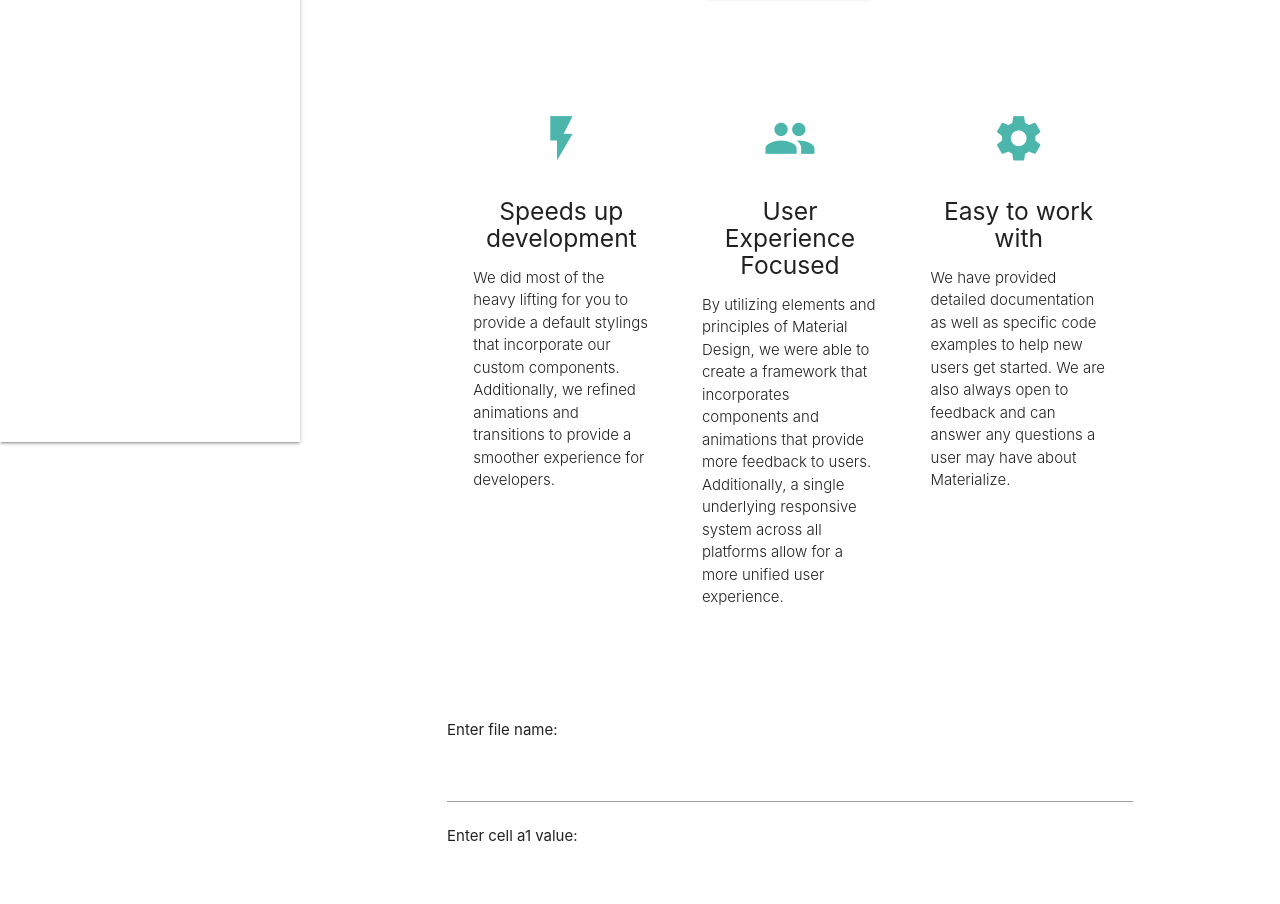
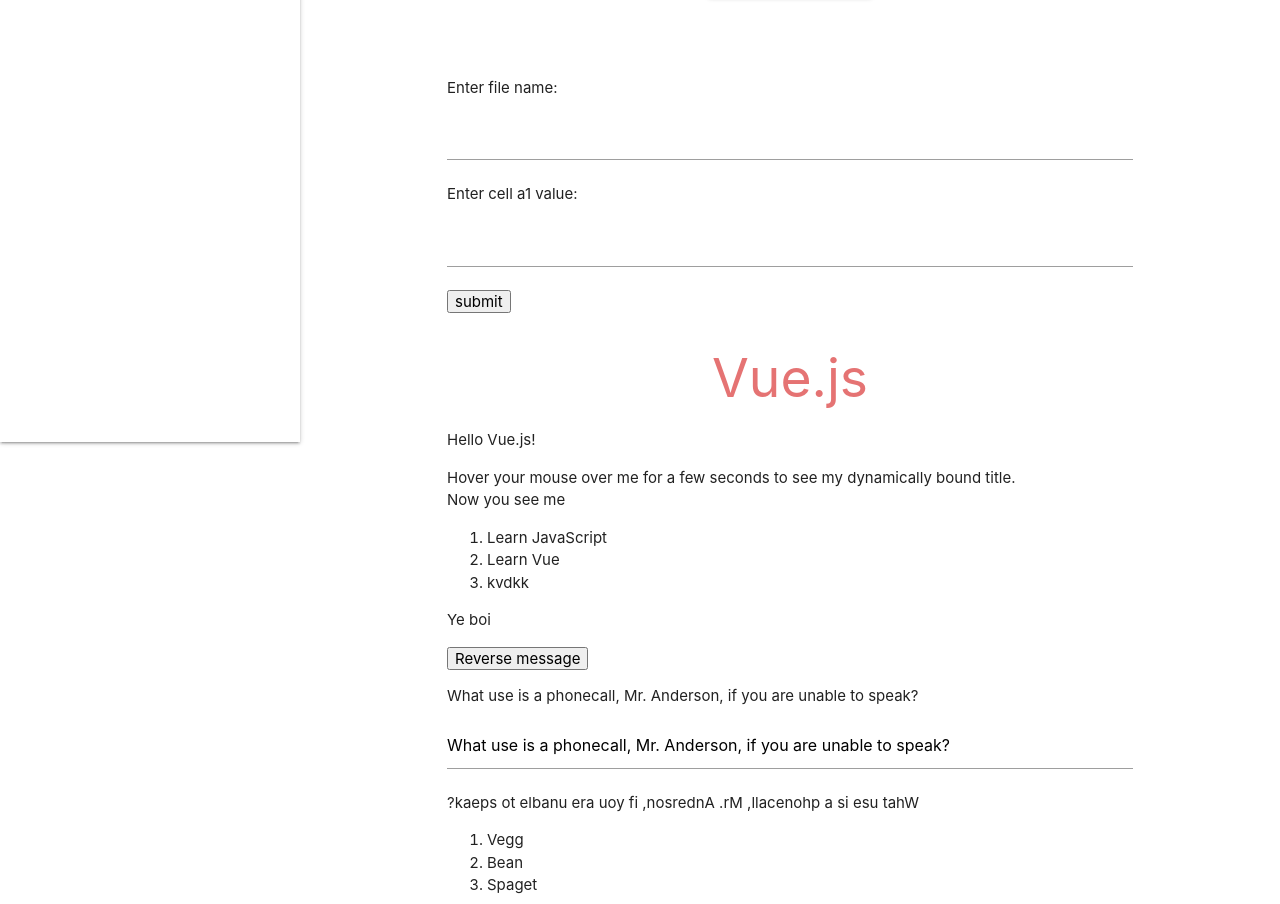
Before and after one commit to EspenBrun/vue-guide, a website: page index.html in a window 1280 px wide. Shown: the part 418-1322 px from the top of the page. Drawn offline with nearby package versions, Linux system fonts and the light colour scheme.

Commit message:
remove some template stuff

```diff
--- a/index.html
+++ b/index.html
@@ -57,43 +57,6 @@
         <br><br>
 
       </div>
-    </div>
-
-    <div class="container">
-      <div class="section">
-
-        <!--   Icon Section   -->
-        <div class="row">
-          <div class="col s12 m4">
-            <div class="icon-block">
-              <h2 class="center teal-text text-lighten-2"><i class="material-icons">flash_on</i></h2>
-              <h5 class="center">Speeds up development</h5>
-
-              <p class="light">We did most of the heavy lifting for you to provide a default stylings that incorporate our custom components. Additionally, we refined animations and transitions to provide a smoother experience for developers.</p>
-            </div>
-          </div>
-
-          <div class="col s12 m4">
-            <div class="icon-block">
-              <h2 class="center teal-text text-lighten-2"><i class="material-icons">group</i></h2>
-              <h5 class="center">User Experience Focused</h5>
-
-              <p class="light">By utilizing elements and principles of Material Design, we were able to create a framework that incorporates components and animations that provide more feedback to users. Additionally, a single underlying responsive system across all platforms allow for a more unified user experience.</p>
-            </div>
-          </div>
-
-          <div class="col s12 m4">
-            <div class="icon-block">
-              <h2 class="center teal-text text-lighten-2"><i class="material-icons">settings</i></h2>
-              <h5 class="center">Easy to work with</h5>
-
-              <p class="light">We have provided detailed documentation as well as specific code examples to help new users get started. We are also always open to feedback and can answer any questions a user may have about Materialize.</p>
-            </div>
-          </div>
-        </div>
-
-      </div>
-      <br><br>
     </div>
 
     <div class="container">
```
